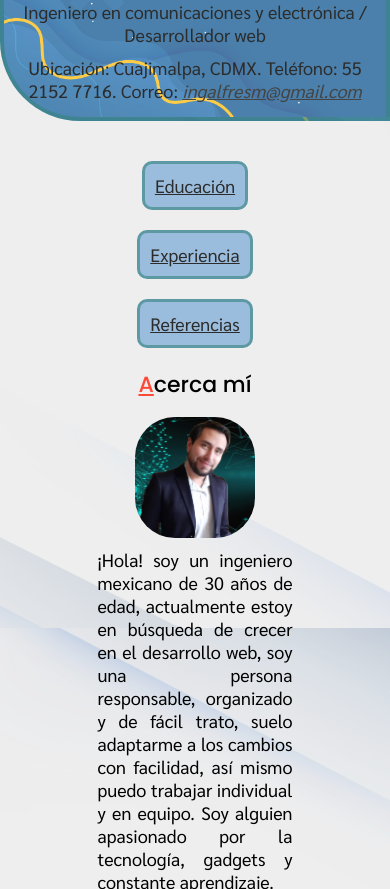
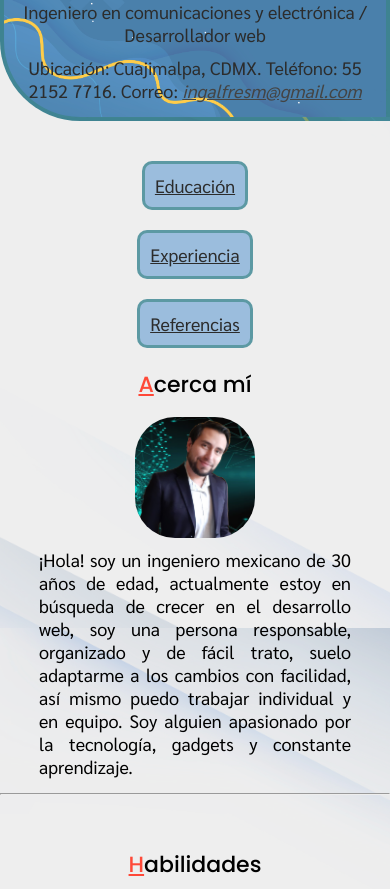
Before and after one commit to AlfredoSM92/CV_Alfredo_Sanchez, a website: page index.html in a window 390 px wide. Shown: the part 216-1105 px from the top of the page. Drawn offline with Linux system fonts and the light colour scheme.

Commit message:
nueva optimizacion

```diff
--- a/scss/misc/_querys.scss
+++ b/scss/misc/_querys.scss
@@ -11,7 +11,7 @@
         flex-direction: column-reverse;
         & .p_info{
             margin-right: 0;
-            width: 100vw;
+            min-width: 80vw;
         }
         & img{
             max-width: 120px;
```
Also changed, not shown: css/index.css.
